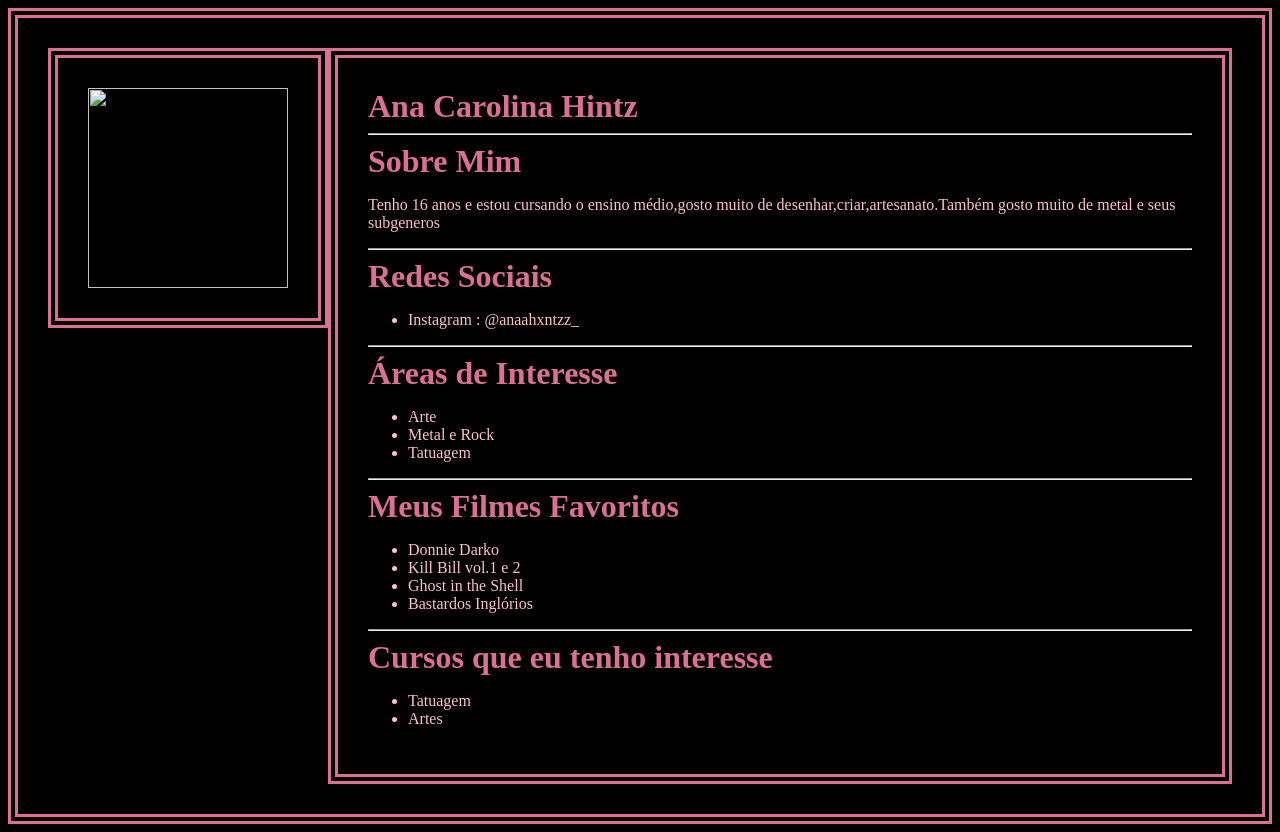
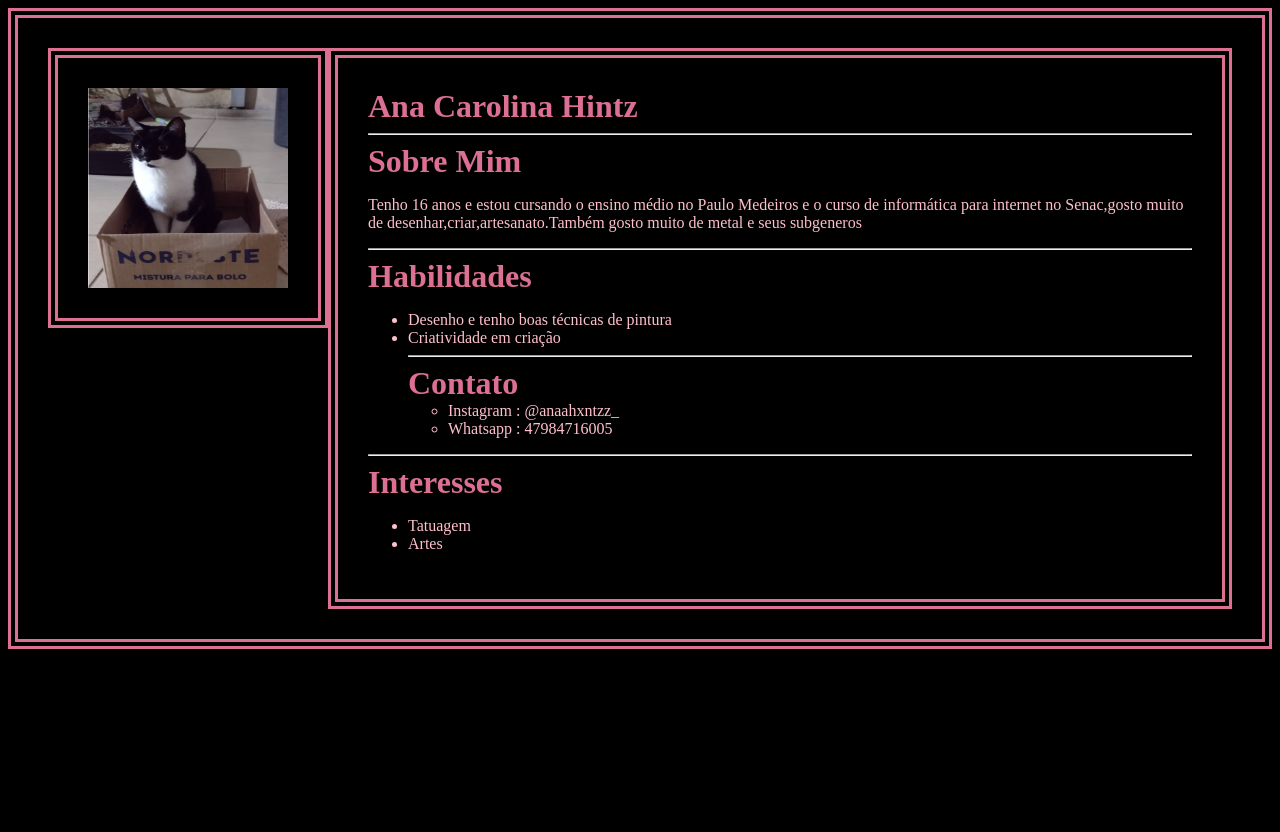
Before and after one commit to AnaHintz/portifolio, a plain HTML site: page index.html in a window 1280 px wide. After the commit the page ends 800 px from the top, so only its background shows below. Drawn offline with Linux system fonts and the light colour scheme.

Commit message:
feat: portifolio

```diff
--- a/index.html
+++ b/index.html
@@ -1,7 +1,7 @@
 <!DOCTYPE html>
 <html>
     <head>
-        <title>Exercício 7</title>
+        <title>portifolio</title>
         <meta charset="utf-8">
         <style>
         .flex {
@@ -36,37 +36,27 @@
 
         <body style="background-color:black;">
             <div class="borda espacamento flex">
-            <img class="espacamento borda" src="assets/tiana.png" width="200" height="200">
+            <img class="espacamento borda" src="tiana.png" width="200" height="200">
             <div class="borda espacamento flex-1">
                 <h1 class="flex" style="color:palevioletred">Ana Carolina Hintz</h1>
                 <hr>
 
                 <h1 style="color:palevioletred" >Sobre Mim</h1>
-                <p style="color:pink">Tenho 16 anos e estou cursando o ensino médio,gosto muito de desenhar,criar,artesanato.Também gosto muito de metal e seus subgeneros</p>
+                <p style="color:pink">Tenho 16 anos e estou cursando o ensino médio no Paulo Medeiros e o curso de informática para internet no Senac,gosto muito de desenhar,criar,artesanato.Também gosto muito de metal e seus subgeneros</p>
                 <hr>
-                <h1 style="color:palevioletred" >Redes Sociais</h1>
+                <h1  style="color:palevioletred">Habilidades</h1>
+                <ul>
+                    <li style="color:pink">Desenho e tenho boas técnicas de pintura</li>
+                    <li style="color:pink">Criatividade em criação</li>
+                <hr>
+                <h1 style="color:palevioletred" >Contato</h1>
                 <ul>
                     <li style="color:pink">Instagram : @anaahxntzz_</li>
+                    <li  style="color:pink">Whatsapp : 47984716005</li>
                 </ul>
-                <hr>
-                <h1 style="color:palevioletred" >Áreas de Interesse</h1>
-                <ul>
-                    <li style="color:pink">Arte
-                    </li>
-                    <li style="color:pink">Metal e Rock</li>
-                    <li style="color:pink">Tatuagem</li>
-                </ul>
-                <hr>
-          <h1 style="color:palevioletred">Meus Filmes Favoritos</h1>
-          <ul>
-            <li style="color:pink">Donnie Darko
-            </li>
-            <li style="color:pink">Kill Bill vol.1 e 2</li>
-            <li style="color:pink">Ghost in the Shell</li>
-            <li style="color:pink">Bastardos Inglórios</li>
           </ul>
           <hr>
-          <h1 style="color:palevioletred">Cursos que eu tenho interesse</h1>
+          <h1 style="color:palevioletred">Interesses</h1>
           <ul>
             <li style="color:pink">Tatuagem</li>
             <li style="color:pink">Artes</li>
```
Also changed, not shown: tiana.png (added).
